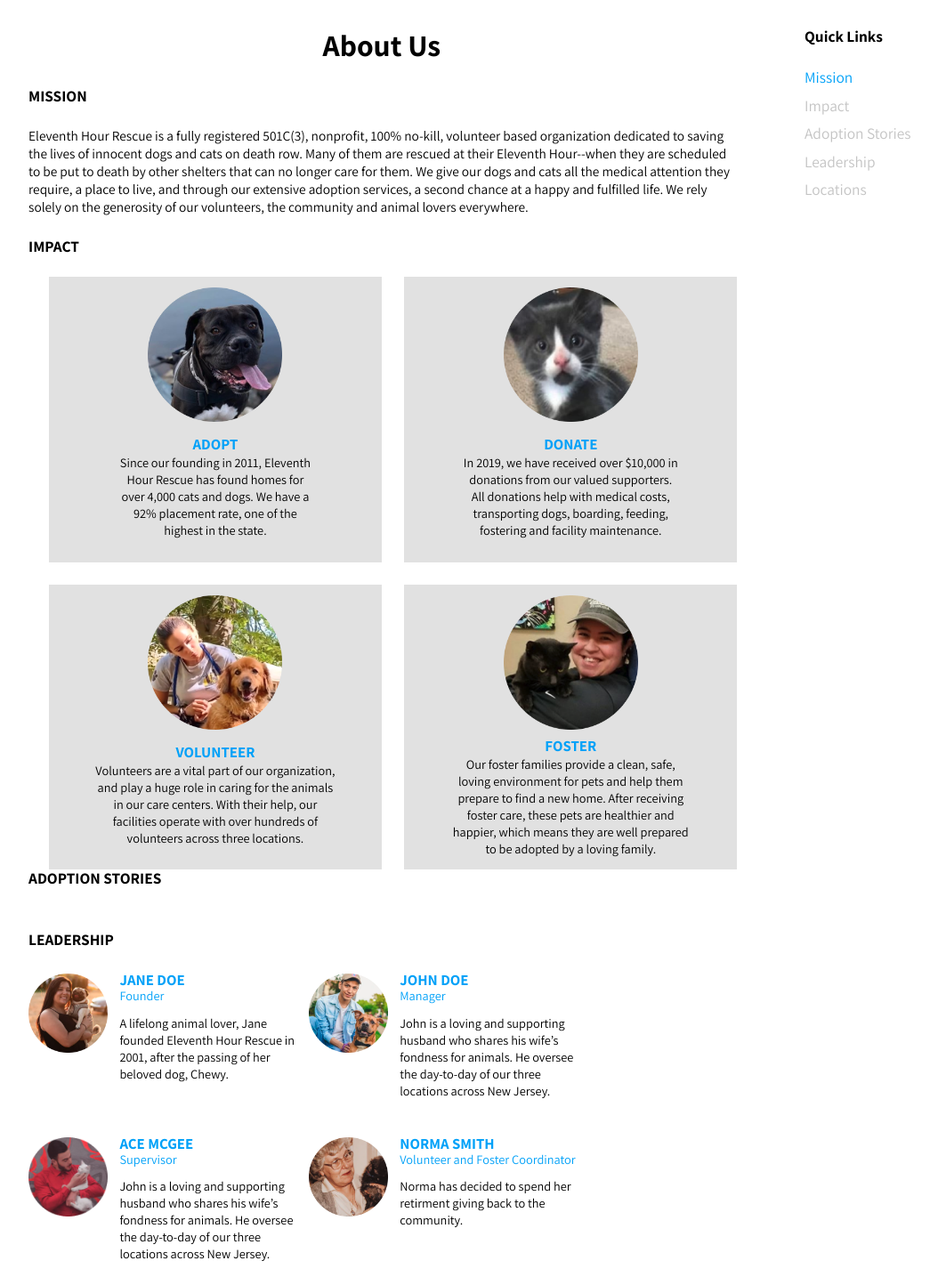
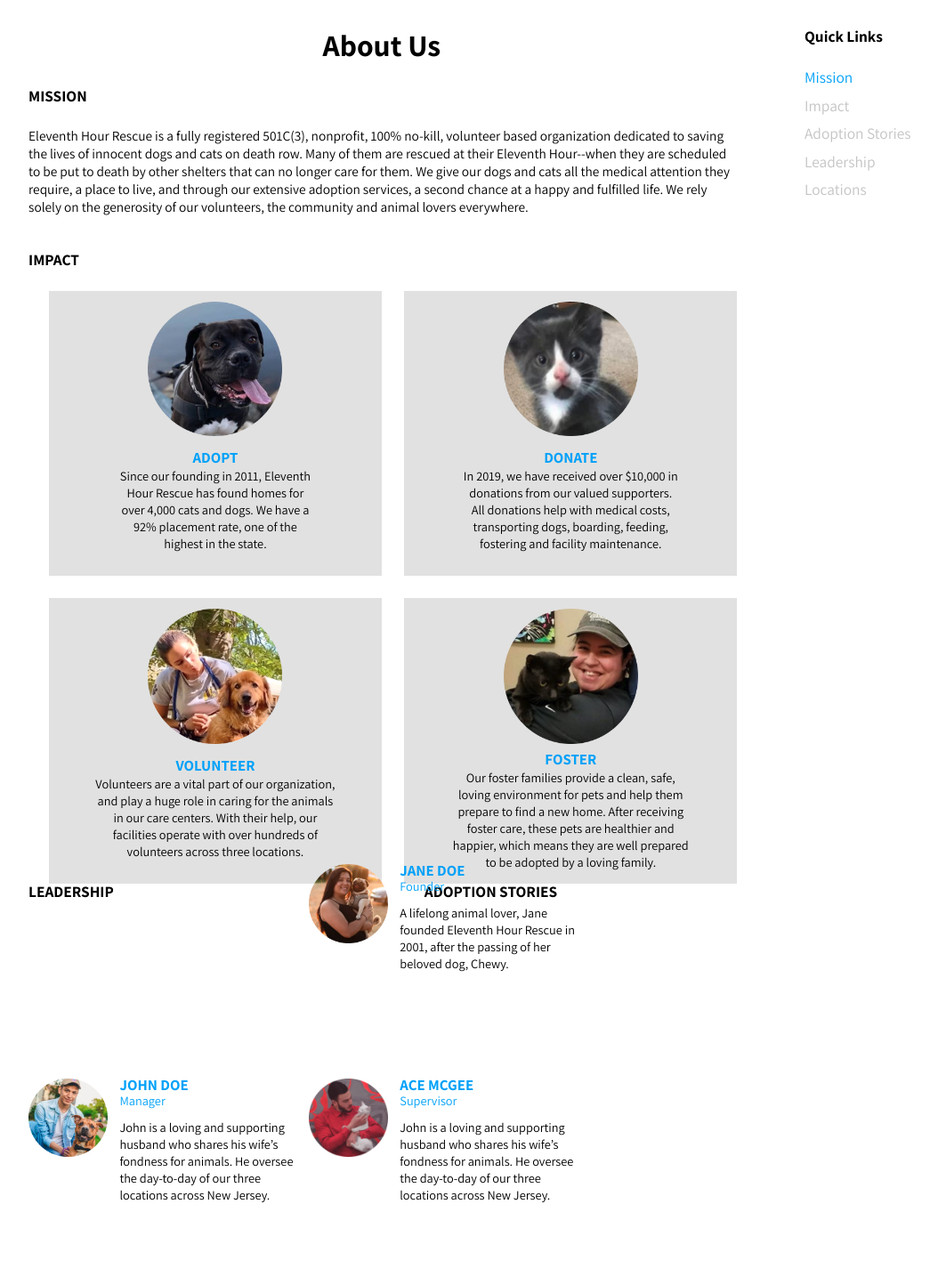
Before and after one commit to Henry-Cook/Eleventh-Hour-Rescue-Redesign, a React (Create React App) app in the folder client/: page /aboutus in a window 1280 px wide. Shown: the part 138-1573 px from the top of the page at 89% size, without its empty margins (96-1150 px from the left). Built offline with nearby package versions, Linux system fonts and the light colour scheme; no server answers.

Commit message:
headers inside divs

```diff
--- a/client/src/screens/aboutUs/AboutUs.jsx
+++ b/client/src/screens/aboutUs/AboutUs.jsx
@@ -37,18 +37,21 @@ export default function AboutUs(props) {
               </p>
             </div>
 
+
+            <div className="impact" id="impact">
             <h4>IMPACT</h4>
-            <div className="impact" id="impact">
               <Impact />
             </div>
 
+
+            <div className="stories" id="stories">
             <h4>ADOPTION STORIES</h4>
-            <div className="stories" id="stories">
               <Stories />
             </div>
 
+
+            <div className="leadership" id="leadership">
             <h4>LEADERSHIP</h4>
-            <div className="leadership" id="leadership">
               <Leadership />
             </div>
 
```
